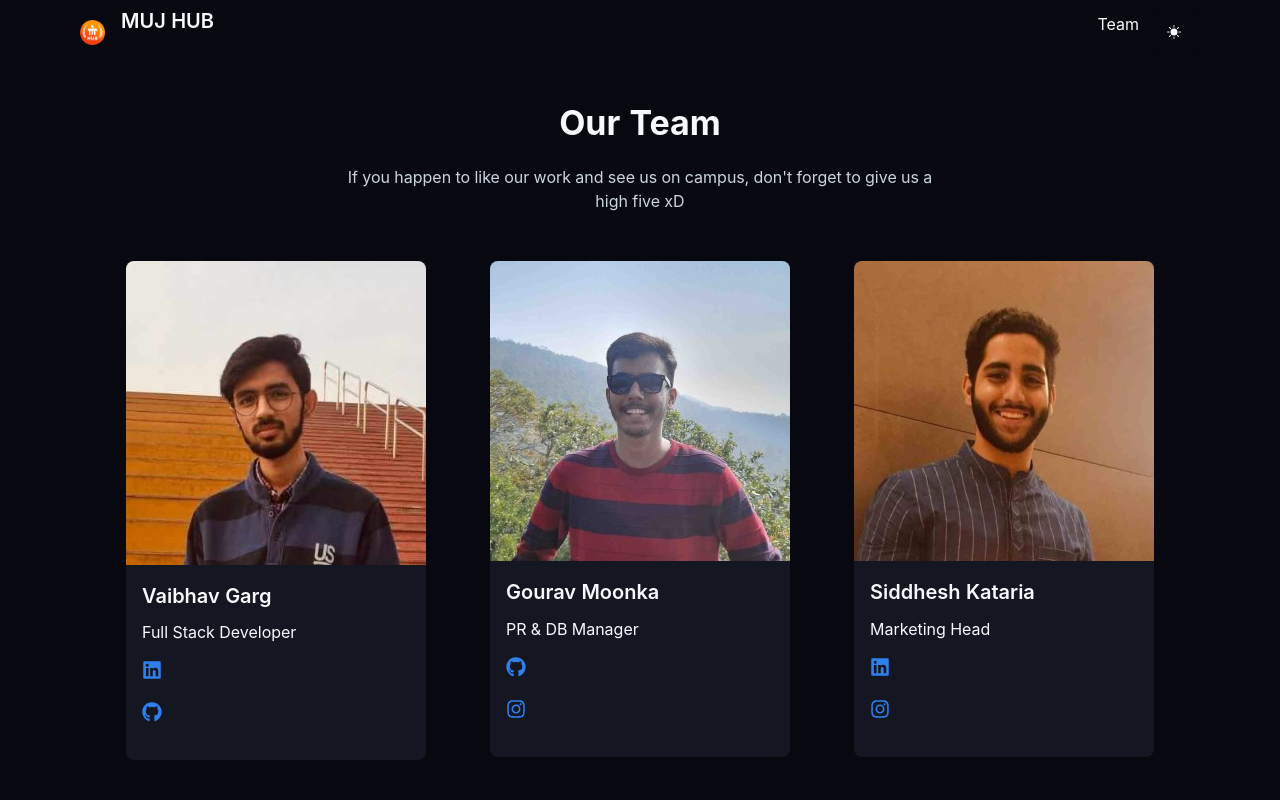
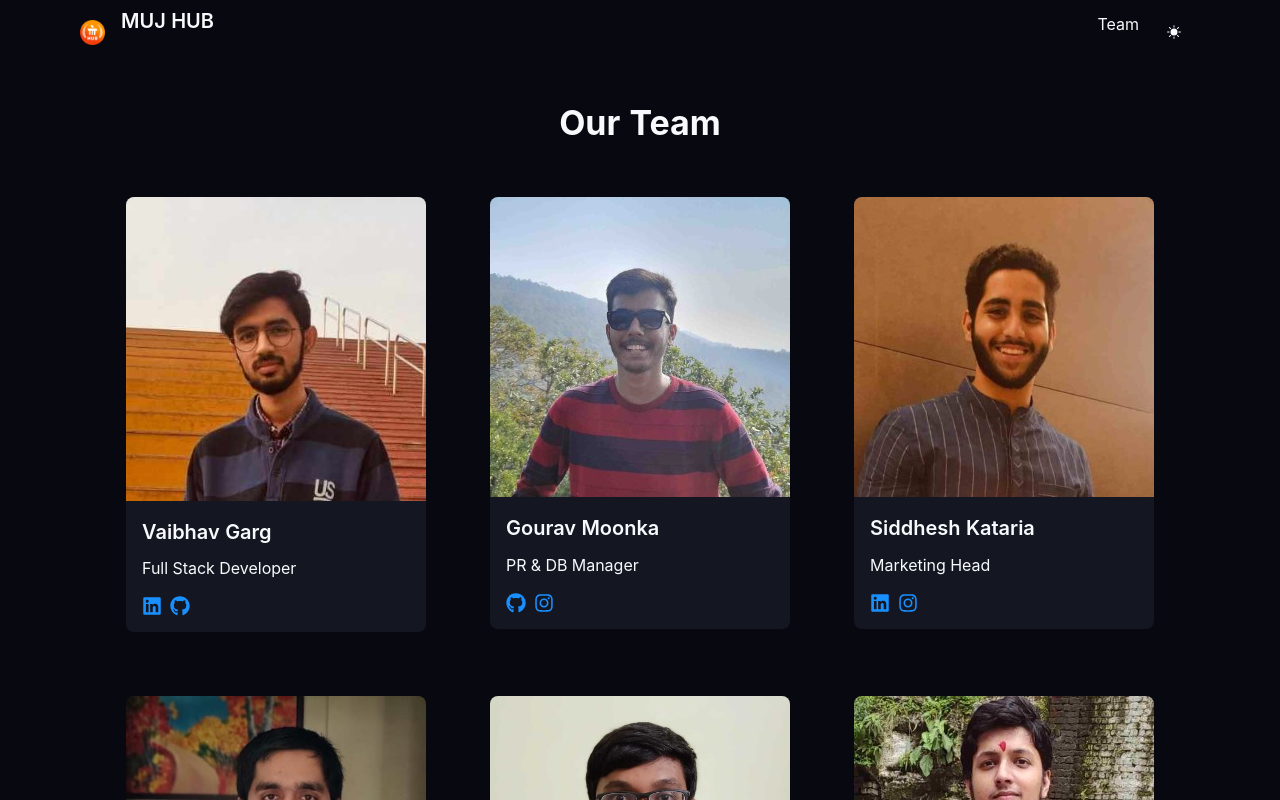
Before and after one commit to mujhub/website, a React (Create React App) app: page /team in a window 1280 px wide. Shown: the top 800 px of the page. Built offline with nearby package versions, Linux system fonts and the light colour scheme; no server answers.

Commit message:
style: fix link css

```diff
--- a/src/components/Team/TeamCard.jsx
+++ b/src/components/Team/TeamCard.jsx
@@ -20,7 +20,7 @@ export const TeamCard = props => {
       <H6 className="memberName">{name}</H6>
       <Type className="memberPost">{post}</Type>
       {/* <Divider /> */}
-      <div className="memberLinks">
+      <div className="flex gap-2 text-blue-500 ml-4 mt-3">
         {links.map((link, i) => {
           let icon;
           switch (link.icon) {
--- a/src/pages/Team.jsx
+++ b/src/pages/Team.jsx
@@ -16,10 +16,6 @@ const Team = () => (
   <TeamContainer>
     <TeamHeaderContainer>
       <H4>Our Team</H4>
-      <Type className="TeamHeaderDesc">
-        If you happen to like our work and see us on campus, don't forget to
-        give us a high five xD
-      </Type>
     </TeamHeaderContainer>
 
     <Container center>
```
